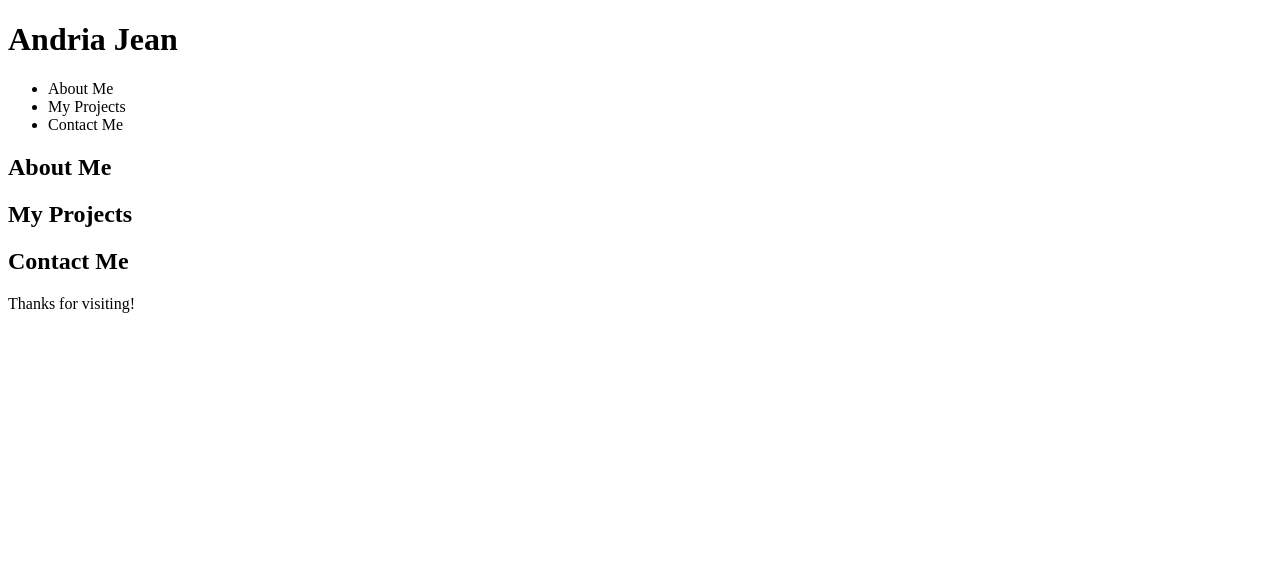
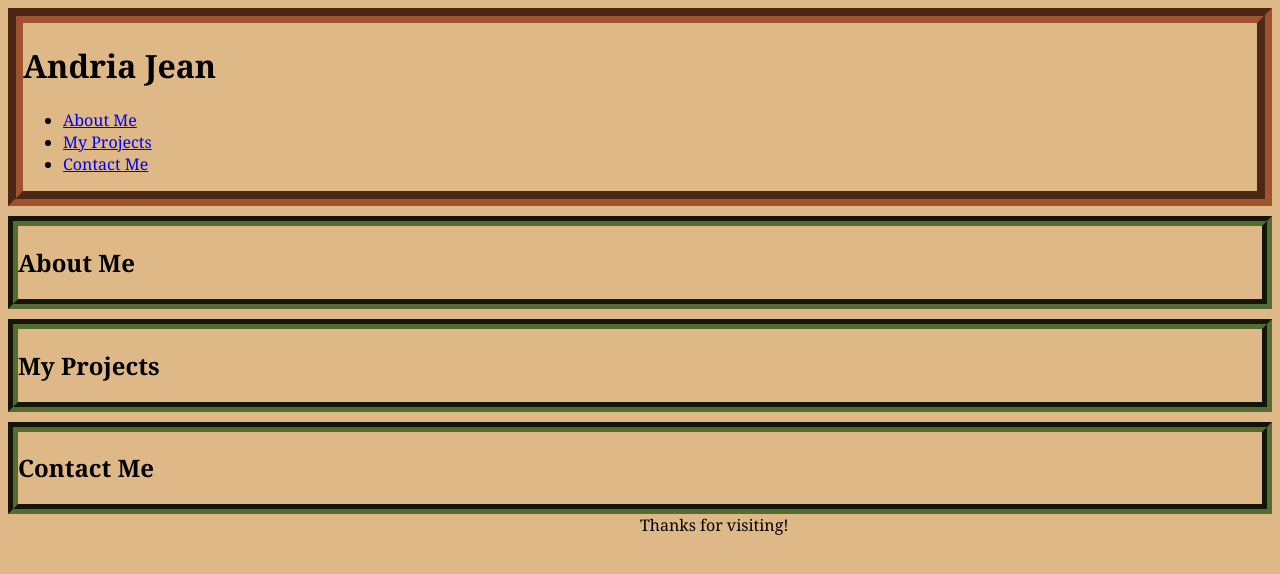
Before and after one commit to EowynStark/Professional-Portfolio, a plain HTML site: page index.html in a window 1280 px wide. Drawn offline with Linux system fonts and the light colour scheme.

Commit message:
adding style to css

```diff
--- a/assets/style.css
+++ b/assets/style.css
@@ -5,17 +5,25 @@
 }
 
 body {
-    /* insert style here */
+    font-family: Georgia,Helvetica, serif;
+    background-color: var(--tan);
 }
 
-header h1 {
-    /* insert style here */
+header {
+    border-style: groove;
+    border-color:var(--brown);
+    border-width: 15px;
+    margin-bottom: 10px;
+
 }
 
-main {
-    /* insert style here */
+main section {
+    border-style:groove;
+    border-color: var(--green);
+    border-width:10px;
+    margin-top: 10px;
 }
 
-footer {
-    /* insert style here */
+footer span {
+    margin-left: 50%;
 }
--- a/index.html
+++ b/index.html
@@ -5,8 +5,8 @@
 <!-- insert metadata here -->
 <meta charset="UTF-8" />
 <title>Andria Jean--Portfolio</title>
-<link rel="stylesheet" type="text.css" href="./assets/resetstyle.css">
-<link rel="stylesheet" type="text.css" href="./assets/style.css">
+<link rel="stylesheet" href="./assets/resetstyle.css">
+<link rel="stylesheet" href="./assets/style.css">
 </head>
 
 <body>
@@ -15,26 +15,27 @@
 <!-- insert logo/band at the top of page -->
         <nav>
             <ul>
-                <li>About Me</li>
-                <li>My Projects</li>
-                <li>Contact Me</li>
+                <li><a href="#about-me">About Me</a>
+                </li>
+                <li><a href="#my-projects">My Projects</a>
+                </li>
+                <li><a href="#contact-me">Contact Me</a>
+                </li>
             </ul>
         </nav>
     </header>
     <main>
         <section>
-            <h2>About Me</h2>
-            <p>
-                <!-- insert information about myself -->
-            </p>
+            <h2 id="about-me">About Me</h2>
+                <p></p>
         </section>
 <!-- insert 7 boxes that have examples of work -->
         <section>
-            <h2>My Projects</h2>
+            <h2 id="my-projects">My Projects</h2>
         </section>
 <!-- insert Contact me section -->
         <section>
-            <h2>Contact Me</h2>
+            <h2 id="contact-me">Contact Me</h2>
         </section>
     </main>
     <footer>
```
